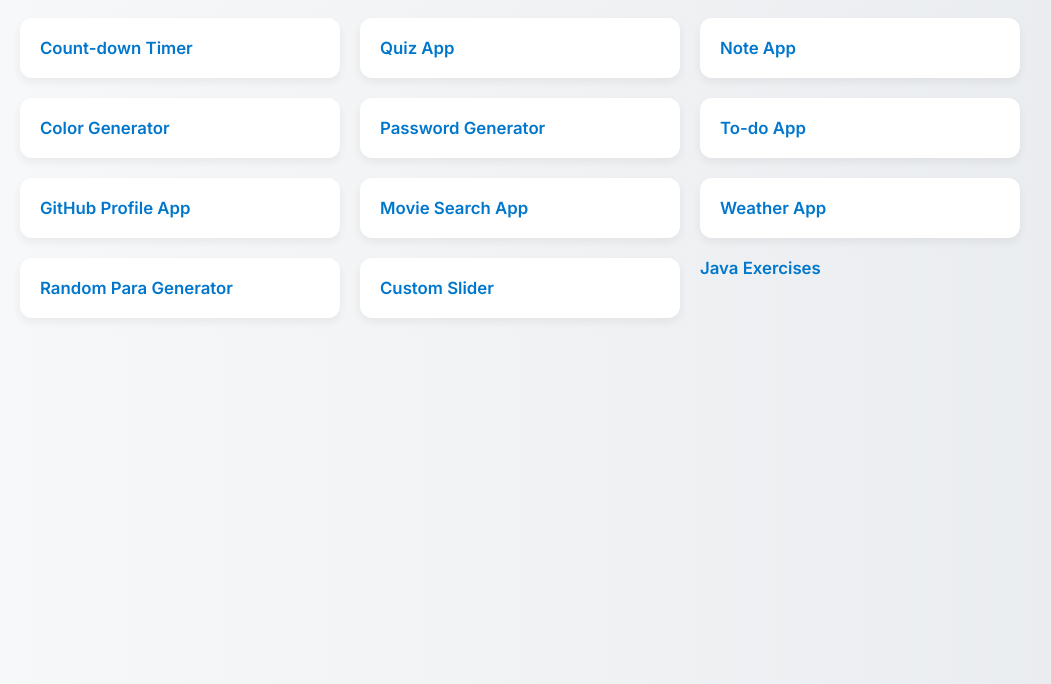
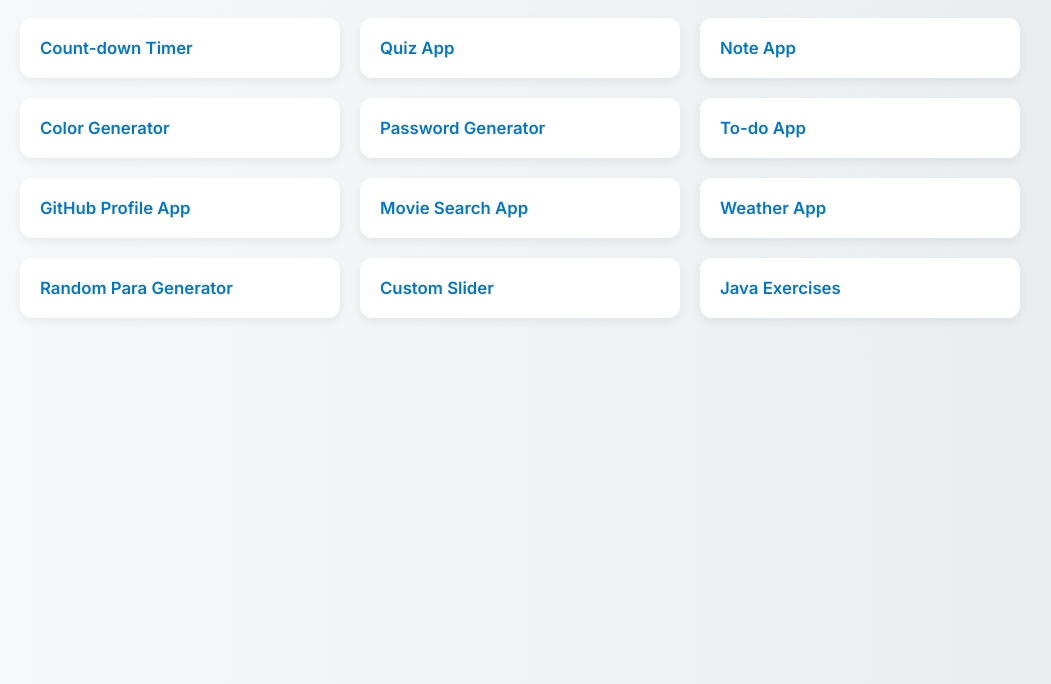
Before and after one commit to aaamna-zahid/JAVA-Projects, a plain HTML site: page index.html in a window 1280 px wide. Shown: the part 116-800 px from the top of the page, without its empty margins (120-1171 px from the left). Drawn offline with Linux system fonts and the light colour scheme.

Commit message:
initial commit

```diff
--- a/index.html
+++ b/index.html
@@ -85,7 +85,7 @@
     <li><a href="./Weather App/">Weather App</a></li>
     <li><a href="./Random Para Generator/">Random Para Generator</a></li>
     <li><a href="./Custom Slider/">Custom Slider</a></li>
-    <a href="./java-exercises/">Java Exercises</a>
+    <li><a href="./java-exercises/">Java Exercises</a></li>
 
   </ul>
 </body>
```
